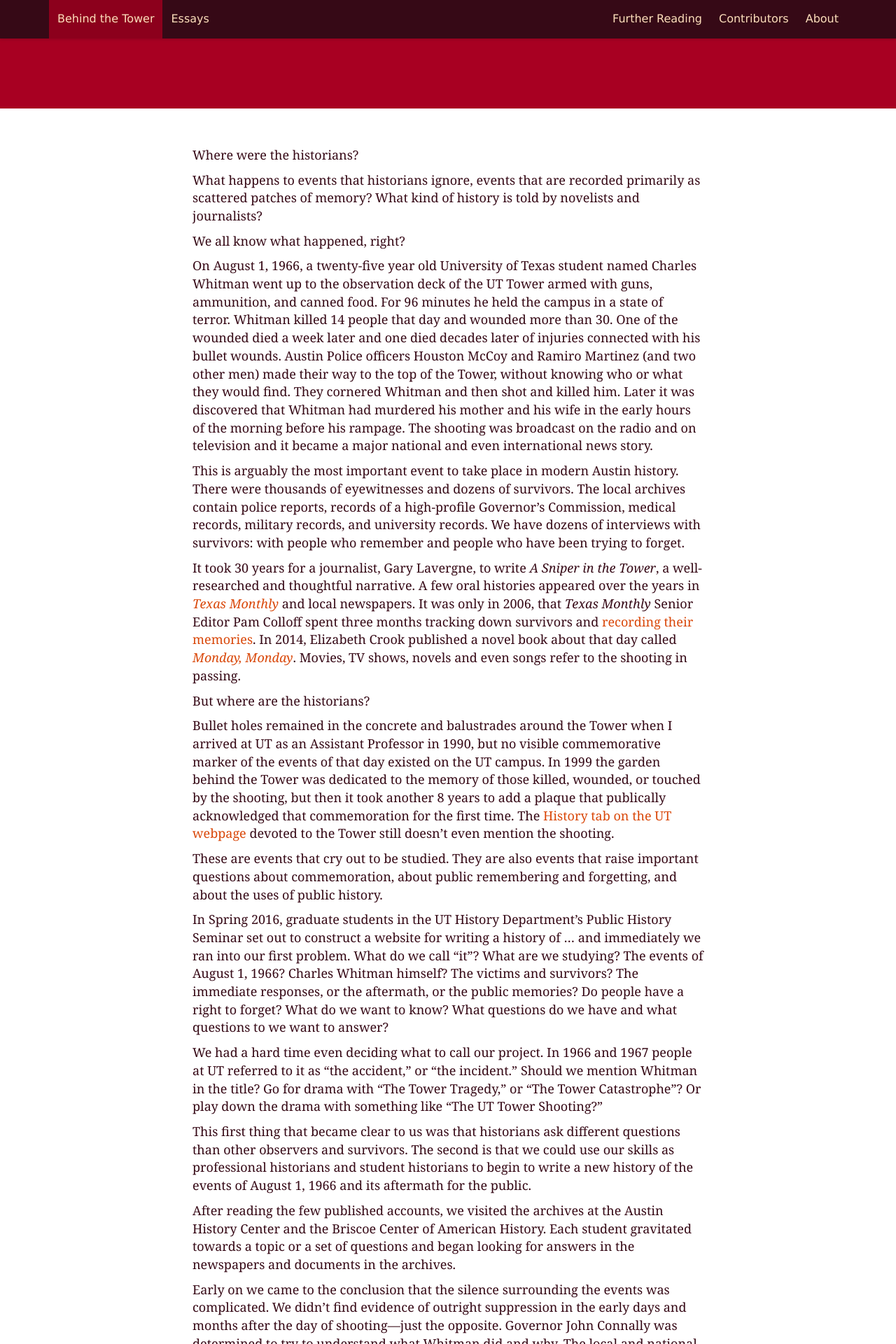
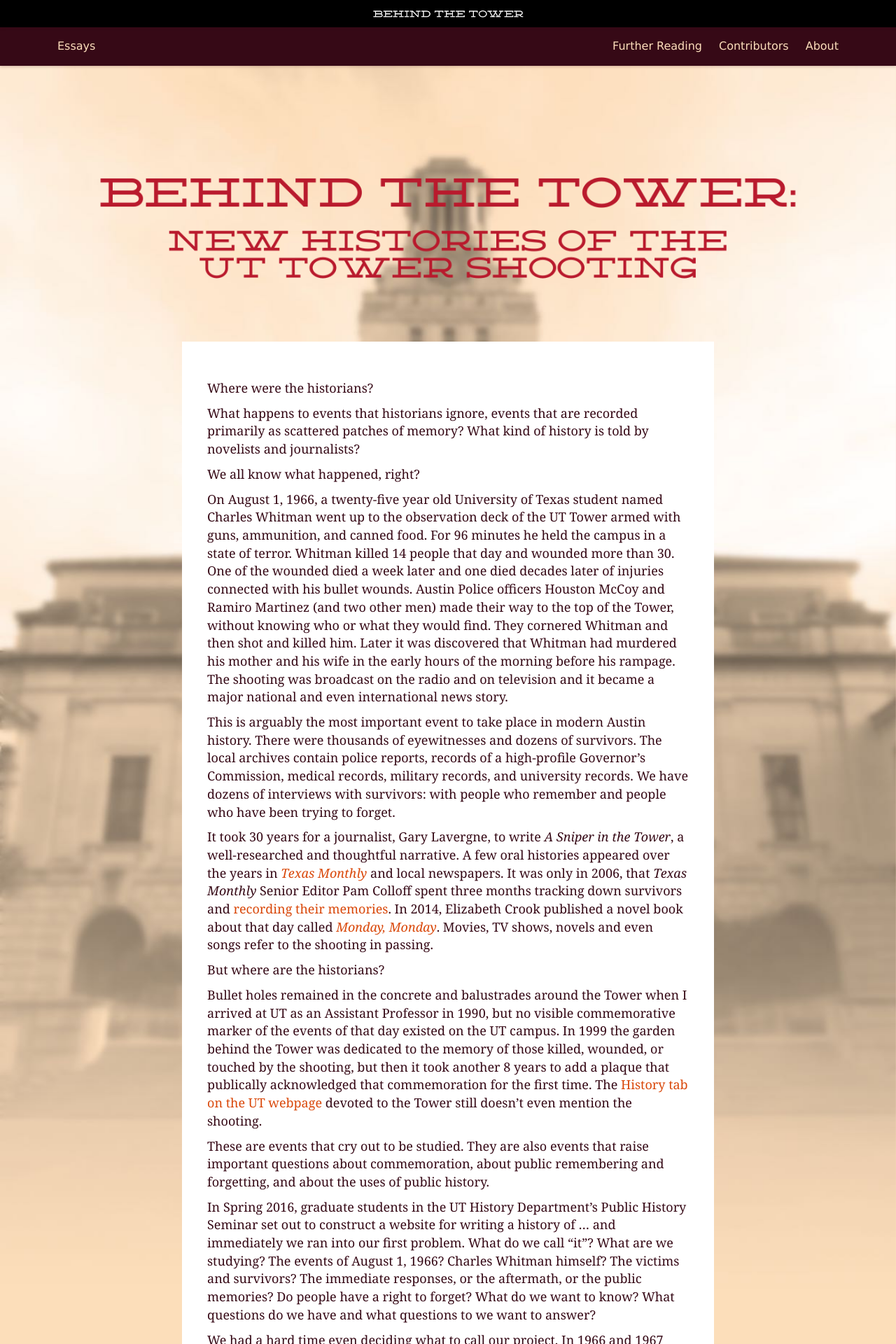
Before and after one commit to utexas-public-history/tower, a Jekyll site: the page built from index.md, in a window 1280 px wide. Shown: the top 1920 px of the page at 70% size. Built offline with Jekyll 4.4.1, drawn with Linux system fonts in a browser that asks for light colours.

Commit message:
First step at special homepage layout

```diff
--- a/_includes/header.html
+++ b/_includes/header.html
@@ -1,9 +1,11 @@
-<div class="header white bar">
+<div class="top-banner bar">
+  <a href="{{ site.baseurl }}/"><img src="{{ site.baseurl }}/images/interface/banner.png" alt="Behind the Tower" /><span class="invisible-text">Behind the Tower</span></a>
+</div>
+<div class="header bar">
   <nav class="container">
     <div class="row">
       <div class="col-xs-6">
         <ul><!--
-          --><li class="anchor"><a href="{{ site.baseurl }}/">{{ site.title }}</a></li><!--
           {% if page.nav_highlight == 'essays' -%}
             --><li><a href="{{ site.baseurl }}/essays" class="here">Essays</a></li><!--
           {% else -%}
--- a/_layouts/default.html
+++ b/_layouts/default.html
@@ -3,7 +3,11 @@
 
   {% include head.html %}
 
-  <body>
+  {% if layout.bodytag %}
+    <body class="{{ layout.bodytag }}">
+  {% else %}
+    <body>
+  {% endif %}
 
     {% include header.html %}
 
--- a/_layouts/homepage.html
+++ b/_layouts/homepage.html
@@ -1,19 +1,20 @@
 ---
 layout: default
+bodytag: homepage
 ---
 <article>
-<div class="hero bar">
-  {% if page.banner %}
-    <div class="hero-banner" style="background-image:url({{ page.banner }})"></div>
-    <div class="hero-gradient"></div>
-  {% endif %}
+<img src="{{ site.baseurl }}/images/interface/homepage-background.jpg" class="background" />
+<div class="bar homepage-banner">
   <div class="container">
-    <header class="col-sm-12 col-md-10 col-md-offset-1 col-lg-8 col-lg-offset-2">
-      <h1>{{ page.title }}</h1>
+    <header>
+      <h1>
+        <img src="{{ site.baseurl }}/images/interface/homepage-banner.png" />
+        <span class="invisible-text">{{ page.title }}</span>
+      </h1>
     </header>
   </div>
 </div>
-<div class="white bar">
+<div class="bar">
   <div class="container">
     <div class="col-sm-12 col-md-10 col-md-offset-1 col-lg-8 col-lg-offset-2 page-content">
       {{ content }}
--- a/_sass/base.scss
+++ b/_sass/base.scss
@@ -25,6 +25,10 @@ a {
   }
 }
 
+span.invisible-text {
+  display: none;
+}
+
 .bar {
   width: 100%;
   position: relative;
@@ -38,10 +42,24 @@ a {
     background-color: $lowlightBackground;
   }
 
+  &.top-banner {
+    background-color: #000;
+    box-shadow: 0 1px 4px rgba($textColor, 0.25);
+    padding: .5em 0;
+    z-index: 100;
+
+    a {
+      display: block;
+      margin: 0 auto;
+      max-width: 235px;
+      width: 50%;
+    }
+  }
+
   &.header {
     background-color: $textColor;
     box-shadow: 0 1px 4px rgba($textColor, 0.25);
-    z-index: 100;
+    z-index: 99;
   }
 
   &.hero {
@@ -171,6 +189,45 @@ article {
   }
 }
 
+// Homepage
+
+body.homepage {
+  article {
+    position: relative;
+
+    img.background {
+      display: block;
+      position: fixed;
+        top: 0;
+        right: 0;
+        left: 0;
+      z-index: 0;
+    }
+  }
+
+  header {
+    padding: {
+      top: 4em;
+      bottom: 4em;
+    }
+  }
+
+  .page-content {
+    background-color: $negativeColor;
+    padding: {
+      right: 2em;
+      left: 2em;
+    }
+  }
+
+  .footnotes {
+    padding: 0;
+    width: auto;
+  }
+}
+
+// Essays
+
 .essays-landing {
   padding: {
     top: 4em;
```
Also changed, not shown: index.md (+1 -0 lines), images/interface/banner.png (added), images/interface/homepage-background.jpg (added), images/interface/homepage-banner.png (added).
